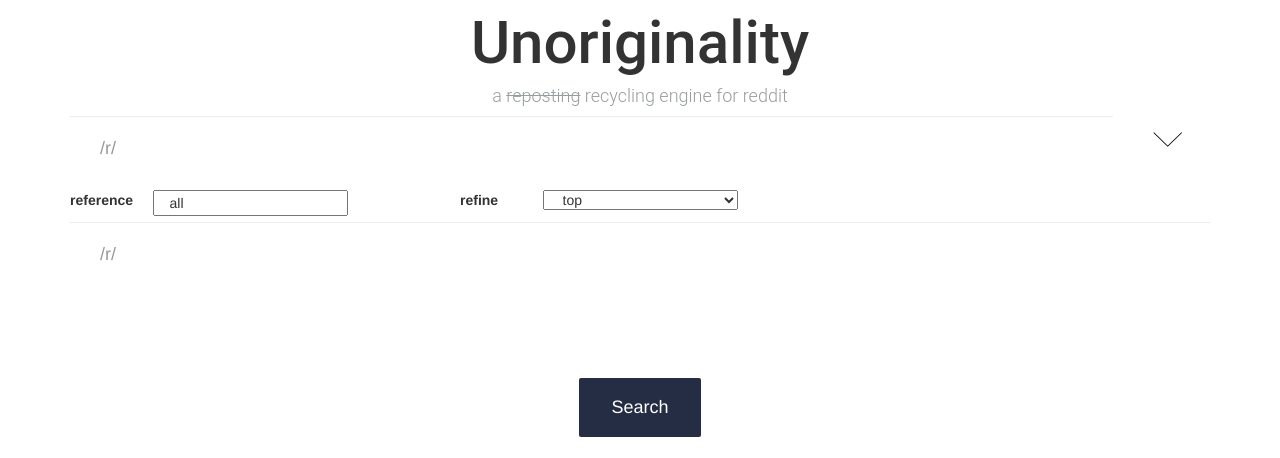
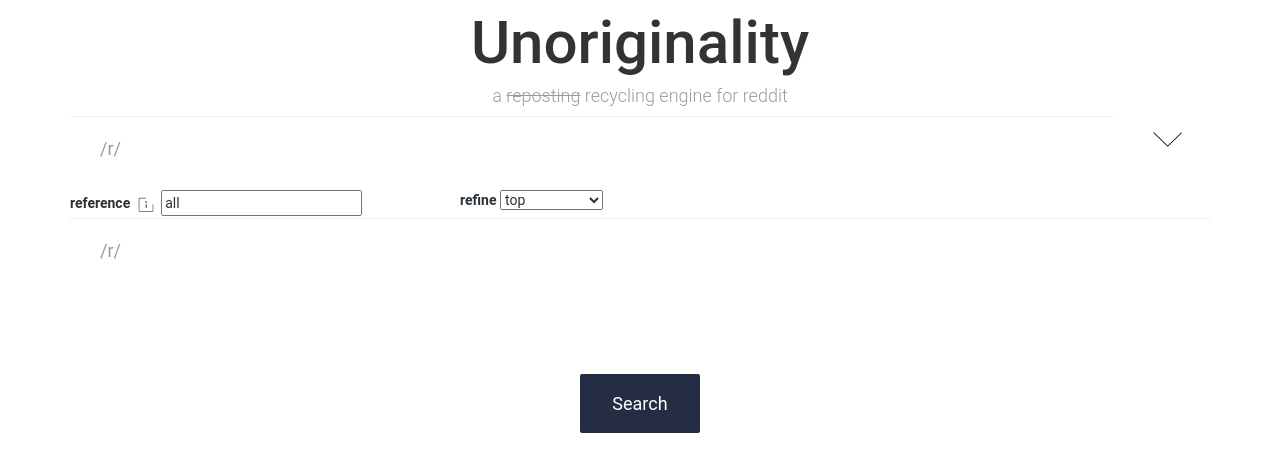
Before and after one commit to mbreiter/unoriginality, a Django app: template unoriginality/templates/unoriginality/home.html in a window 1280 px wide, after a click that opens the changed part. Shown: the top 458 px of the page. Run offline with Django 3.2, Linux system fonts and the light colour scheme; the template is opened without the code that fills it, so the values that code supplies are empty; some libraries are stand-ins or nearby versions.

Commit message:
information on reference

```diff
--- a/unoriginality/static/css/cardio.css
+++ b/unoriginality/static/css/cardio.css
@@ -1,4 +1,28 @@
 x@import url(http://fonts.googleapis.com/css?family=Roboto:300,400,500,700);
+
+.tooltip {
+    position: relative;
+    display: inline-block;
+    border-bottom: 1px dotted black; /* If you want dots under the hoverable text */
+}
+
+.tooltip .tooltiptext {
+    visibility: hidden;
+    width: 120px;
+    background-color: black;
+    color: #fff;
+    text-align: center;
+    padding: 5px 0;
+    border-radius: 6px;
+
+    position: absolute;
+    z-index: 1;
+}
+
+.tooltip:hover .tooltiptext {
+    visibility: visible;
+}
+
 body {
 	font-family: 'Roboto', 'Helvetica Neue', 'Segoe UI', Helvetica, Arial, sans-serif;
 	font-size: 14px;
--- a/unoriginality/templates/unoriginality/header.html
+++ b/unoriginality/templates/unoriginality/header.html
@@ -72,23 +72,27 @@
 
             <div id="settings" class="collapse">
                 <div class="row">
-                    <label class="col-xs-1" for="curate">reference</label>
-                    <input type="text" class="col-xs-2" value="all" name="curate" id="curate">
+                    <div class="col-xs-4">
+                        <label for="curate">reference</label>
+                        <img src="{% static 'img/icons/info.png' %}" title="choose a subreddit that you want candidate reposts to be similar to"/>
+                        <input type="text" value="all" name="curate" id="curate">
+                    </div>
 
-                    <label class="col-xs-1"></label>
+                    <div class="col-xs-4">
+                        <label for="category">refine</label>
+                        <select name="category" id="category">
+                            <option value="top">top</option>
+                            <option value="controversial">controversial</option>
+                            <option value="rising">rising</option>
+                            <option value="new">new</option>
+                            <option value="hot">hot</option>
+                        </select>
+                    </div>
 
-                    <label class="col-xs-1" for="category">refine</label>
-                    <select name="category" class="col-xs-2" id="category">
-                        <option value="top">top</option>
-                        <option value="controversial">controversial</option>
-                        <option value="rising">rising</option>
-                        <option value="new">new</option>
-                        <option value="hot">hot</option>
-                    </select>
+                    <div class="col-xs-4">
 
-                    <label class="col-xs-1"></label>
+                    </div>
 
-                    <label class="col-xs-4"></label>
                     <input type="submit" style="visibility: hidden;" />
 
                 </div>
```
Also changed, not shown: unoriginality/static/img/icons/info.png (added).
